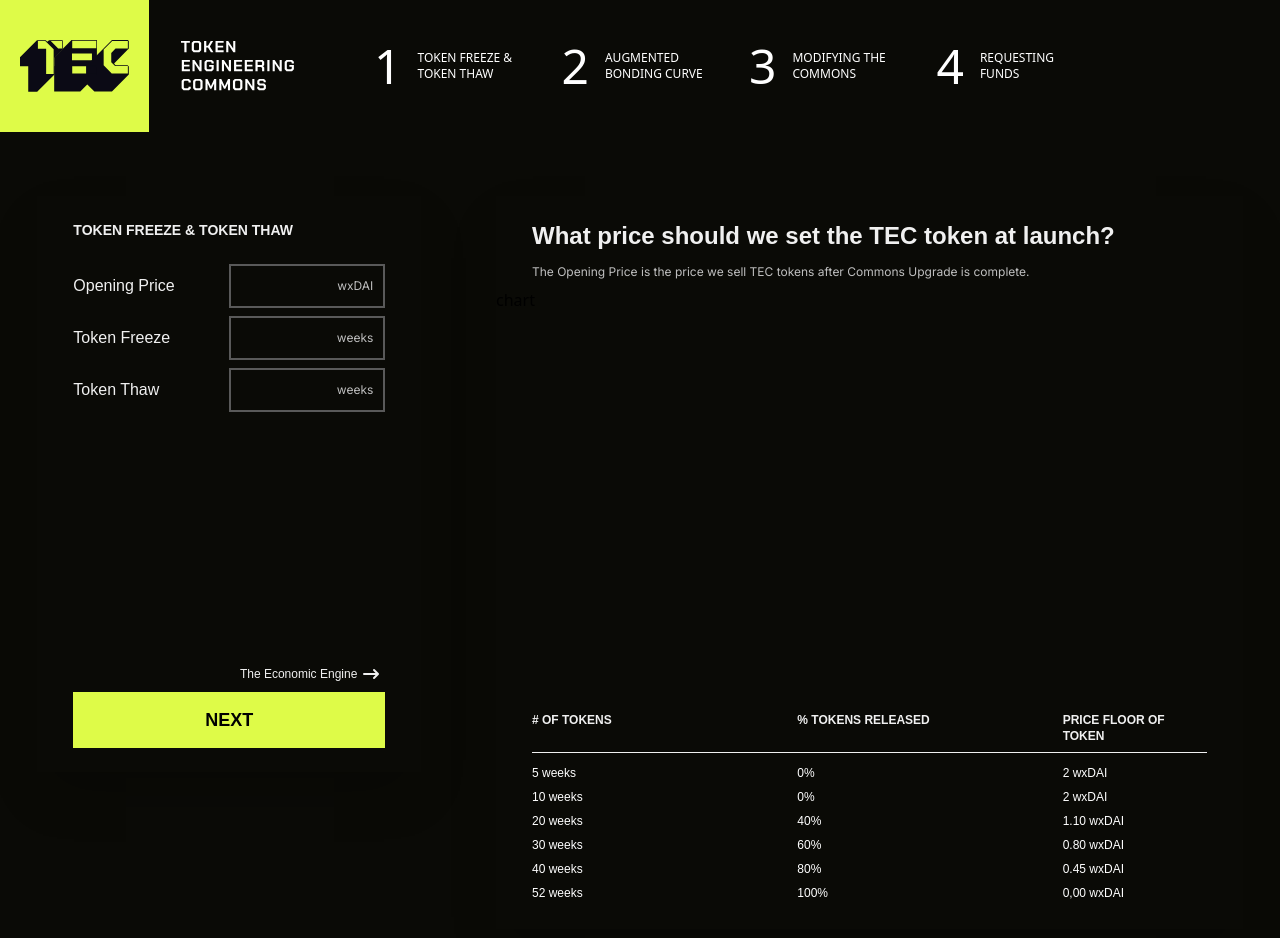
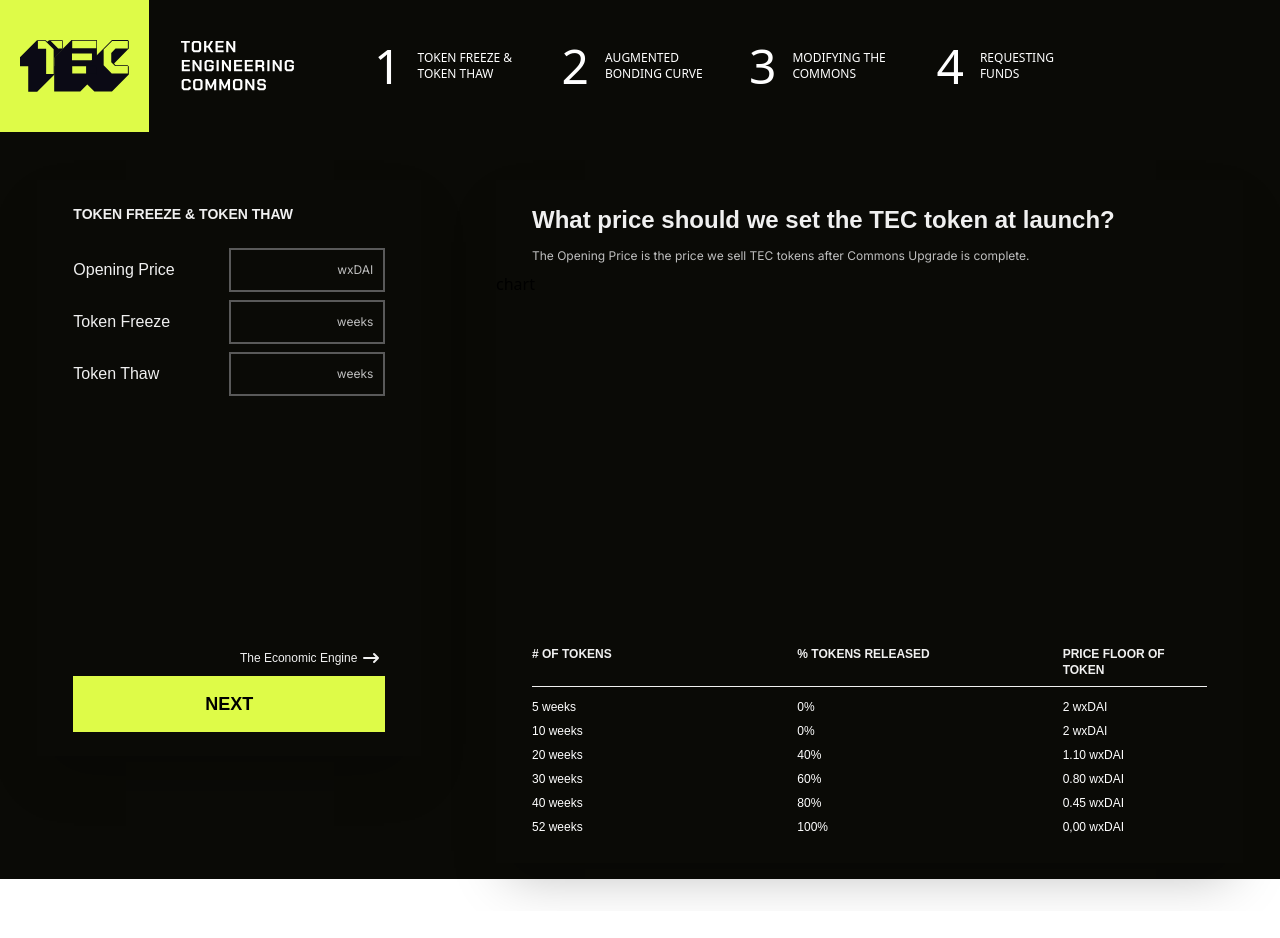
Before and after one commit to CommonsBuild/commons-config-frontend, a Next.js app: page /dashboard in a window 1280 px wide. Shown: the top 938 px of the page. After the commit the page ends 911 px from the top, so only its background shows below. Built offline with nearby package versions, Linux system fonts and the light colour scheme; a web font is replaced by a local one.

Commit message:
style: moved margin from children components to parent component

```diff
--- a/src/components/Card.tsx
+++ b/src/components/Card.tsx
@@ -10,7 +10,7 @@ interface CardProps {
 function Card(props: CardProps) {
   const { title, children, nextPanel } = props;
   return (
-    <div className="flex flex-col bg-black w-10/12 mx-auto my-4 shadow-2xl lg:w-96 lg:h-144 lg:my-16">
+    <div className="flex flex-col bg-black w-10/12 mx-auto my-4 shadow-2xl lg:w-96 lg:h-144">
       <h3 className="font-bj font-bold text-sm text-gray-100 uppercase py-6 px-9">
         {title}
       </h3>
--- a/src/pages/dashboard.tsx
+++ b/src/pages/dashboard.tsx
@@ -15,13 +15,13 @@ function Dashboard() {
   return (
     <div className="lg:min-h-screen bg-black">
       <Navbar />
-      <div className="lg:flex">
+      <div className="lg:flex lg:my-8">
         <Card title="token freeze & token thaw" nextPanel="The Economic Engine">
           <Input name="Opening Price" placeholder="wxDAI" />
           <Input name="Token Freeze" placeholder="weeks" />
           <Input name="Token Thaw" placeholder="weeks" />
         </Card>
-        <div className="flex flex-col bg-black w-10/12 mx-auto my-4 shadow-2xl lg:w-7/12 lg:my-16">
+        <div className="flex flex-col bg-black w-10/12 mx-auto my-4 shadow-2xl lg:w-7/12">
           <h1 className="font-bj font-bold text-gray-100 text-2xl text-center px-9 pt-6 pb-3 lg:text-left">
             What price should we set the TEC token at launch?
           </h1>
@@ -29,7 +29,7 @@ function Dashboard() {
             The Opening Price is the price we sell TEC tokens after Commons
             Upgrade is complete.
           </h3>
-          <div style={{ height: "400px" }}>chart</div>
+          <div style={{ height: "350px" }}>chart</div>
           <div className="min-w-full px-9 py-6 mt-auto">
             <div className="flex justify-between font-bj font-bold text-gray-100 text-xs uppercase border-b border-gray-100 pb-2 mb-2">
               <div className="w-1/3 max-w-144"># of tokens</div>
```
